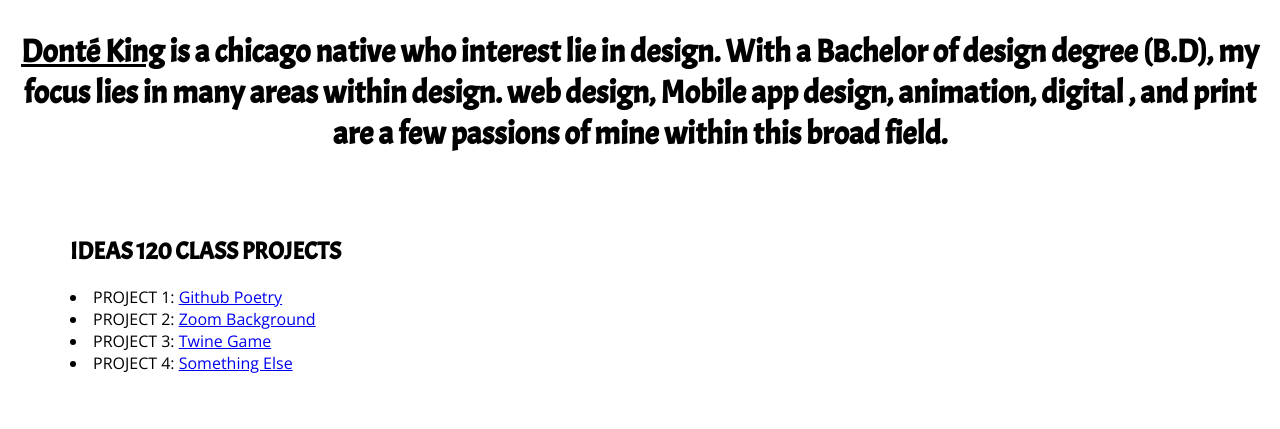
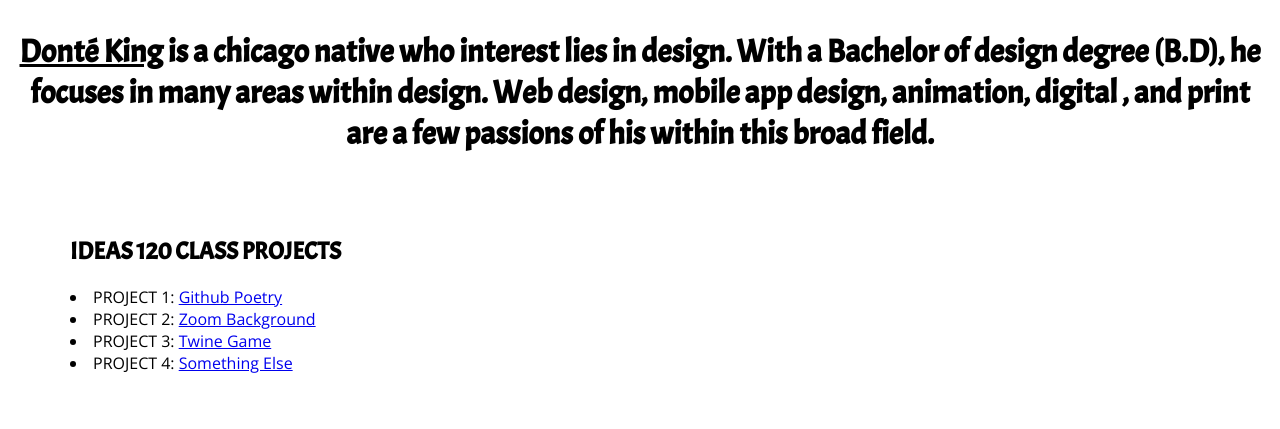
Before and after one commit to Dking30/Portfolio, a plain HTML site: page index.html in a window 1280 px wide. Shown: the top 429 px of the page. Drawn offline with nearby package versions, Linux system fonts and the light colour scheme.

Commit message:
Update index.html

```diff
--- a/index.html
+++ b/index.html
@@ -26,9 +26,9 @@ h1 { color: black;}
 The "id" below refers to an "id tag" that styles this div in a specific way--you will find the styling in the .css file.-->
 
   <div id="bio">
-    <h1><u>Donté King</u> is a chicago native who interest lie in design. With a Bachelor of design degree (B.D),
-      my focus lies in many areas within design. web design, Mobile app design, animation, digital , and print are a
-      few passions of mine within this broad field.</h1>
+    <h1><u>Donté King</u> is a chicago native who interest lies in design. With a Bachelor of design degree (B.D),
+      he focuses in many areas within design. Web design, mobile app design, animation, digital , and print are a
+      few passions of his within this broad field.</h1>
   </div>
 
 <!--the "a href" tag creates a link. In this case, I gave each project its own link so
@@ -38,7 +38,7 @@ of each project div is labeled "project1" or "project2" (etc.)-->
     <ul> <!--"ul" means "unordered list. Each of the "li" (or "list items") will be marked with a bullet point.-->
       <h2>IDEAS 120 CLASS PROJECTS</h2>
       <li>PROJECT 1: <a href="https://dking30.github.io/HelpingHand/">Github Poetry</a></li>
-      <li>PROJECT 2: <a href="#project2">Zoom Background</a></li>
+      <li>PROJECT 2: <a href="https://vimeo.com/521524456">Zoom Background</a></li>
       <li>PROJECT 3: <a href="#project3">Twine Game</a></li>
       <li>PROJECT 4: <a href="#project4">Something Else</a></li>
     </ul>
```
